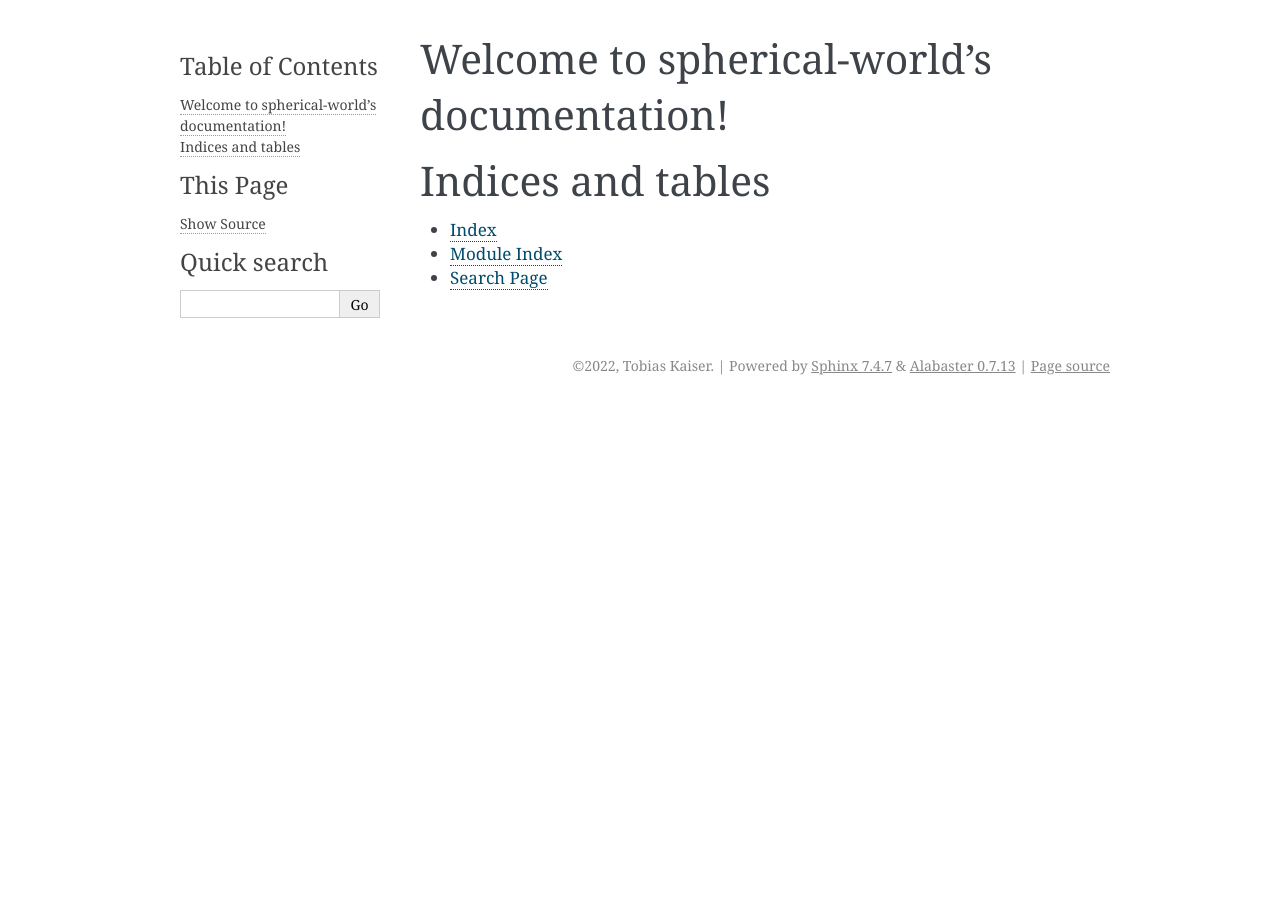
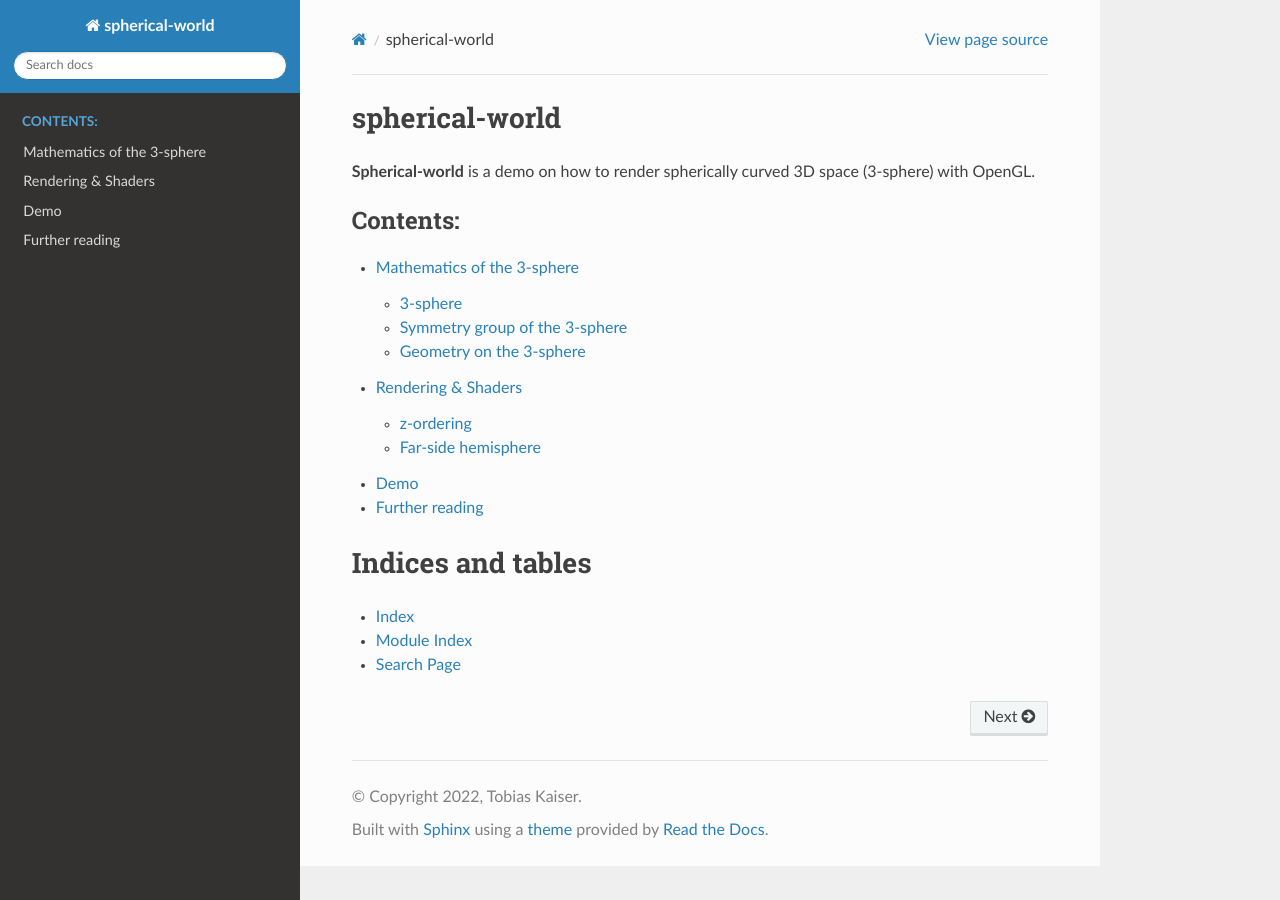
Before and after one commit to TobiasKaiser/spherical-world, a Sphinx documentation site: the page built from docs/index.rst, in a window 1280 px wide. Built offline with Sphinx 7.4.7 and the Read the Docs theme 2.0.0, drawn with Linux system fonts in a browser that asks for light colours.

Commit message:
drafting docs

```diff
--- a/docs/conf.py
+++ b/docs/conf.py
@@ -31,6 +31,7 @@ release = '0.1'
 # extensions coming with Sphinx (named 'sphinx.ext.*') or your custom
 # ones.
 extensions = [
+    'sphinx_rtd_theme',
 ]
 
 # Add any paths that contain templates here, relative to this directory.
@@ -47,7 +48,7 @@ exclude_patterns = ['_build', 'Thumbs.db', '.DS_Store']
 # The theme to use for HTML and HTML Help pages.  See the documentation for
 # a list of builtin themes.
 #
-html_theme = 'alabaster'
+html_theme = 'sphinx_rtd_theme'
 
 # Add any paths that contain custom static files (such as style sheets) here,
 # relative to this directory. They are copied after the builtin static files,
--- /dev/null
+++ b/docs/demo.rst
@@ -0,0 +1,10 @@
+Demo
+====
+
+.. figure:: demo.png
+
+    Screenshot of the spherical rendering demo
+
+Keyboard controls:
+
+- todo
--- /dev/null
+++ b/docs/further_reading.rst
@@ -0,0 +1,12 @@
+Further reading
+===============
+
+- The `Hyperbolica Devlog playlist`_ on YouTube provides a great introduction to hyperbolic and spherical space. Its `third video`_ is a great starting point to the topic of rendering hyperbolic or spherical space.
+- Grant Senderson's and Ben Eater's explorable video series `Visualizing Quaternions`_ is very helpful to get an intuitive feeling for quaternions.
+- Jeff Weeks' `Topology and Geometry Software`_ site provides some cool software to get to know unusual spaces. The `Curved Spaces`_ app is the most relevant for the topic of 3-sphere rendering.
+
+.. _Hyperbolica Devlog playlist: _https://www.youtube.com/watch?v=EMKLeS-Uq_8&list=PLh9DXIT3m6N4qJK9GKQB3yk61tVe6qJvA
+.. _third video: https://www.youtube.com/watch?v=pXWRYpdYc7Q&list=PLh9DXIT3m6N4qJK9GKQB3yk61tVe6qJvA&index=4
+.. _Visualizing Quaternions: https://eater.net/quaternions/
+.. _Topology and Geometry Software: https://www.geometrygames.org/
+.. _Curved Spaces: https://www.geometrygames.org/CurvedSpaces/index.html
--- a/docs/index.rst
+++ b/docs/index.rst
@@ -3,14 +3,19 @@
    You can adapt this file completely to your liking, but it should at least
    contain the root `toctree` directive.
 
-Welcome to spherical-world's documentation!
-===========================================
+spherical-world
+===============
+
+**Spherical-world** is a demo on how to render spherically curved 3D space (3-sphere) with OpenGL.
 
 .. toctree::
    :maxdepth: 2
    :caption: Contents:
 
-
+   math
+   rendering
+   demo
+   further_reading
 
 Indices and tables
 ==================
--- /dev/null
+++ b/docs/math.rst
@@ -0,0 +1,34 @@
+Mathematics of the 3-sphere
+===========================
+
+3-sphere
+--------
+
+The 3-sphere can be defined as the set of unit quaternions:
+
+.. math::
+
+    S^3 = \left\{ a + b i = c j + d k \mid a^2 + b^2 + c^2 + d^2 = 1 \right\}
+
+
+Symmetry group of the 3-sphere
+------------------------------
+
+Isometry group of R3: Euclidean group E3. Can be represented as translation vector and rotation matrix, either separate or combined into homogenous matrix (subgroup of the affine group), or a translation vector and a unit quaternion for rotation
+
+Isometry group of R4...
+
+Problem is: isometries of R4 can also move the sphere itelf away from the origin. The isometries that are interesting for us are the ones that preserve the 3-sphere. Apart from this condition, we want to make cover all degrees of freedom in movement in rotation. Solution SO4
+
+The elements of SO4 perform movement (translation) and rotation of objects such as the camera or models that lie on the 3-sphere.
+
+SO4 can be described as pairs of quaternions, left- and right-isoclinic rotations...
+
+Geometry on the 3-sphere
+------------------------
+
+- Area of a
+- Antipodes
+- Straight lines are circles, can be divided into two semicircles.
+- planes are 2-spheres
+- E 3-sphere can be divided by planes of maximal size (todo) into two equally sized half 3-spheres...
--- /dev/null
+++ b/docs/rendering.rst
@@ -0,0 +1,16 @@
+Rendering & Shaders
+===================
+
+What is done in the vertex shader, what is done in the fragment shader?
+
+z-ordering
+----------
+
+Explain challenges and new way to set :code:`gl_FragDepth` in fragment shader to achieve correct z-order in spite of limitations imposed by stereographic projection.
+
+TODO: demo z-ordering
+
+Far-side hemisphere
+-------------------
+
+TODO
```
Also changed, not shown: docs/demo.png (added).
